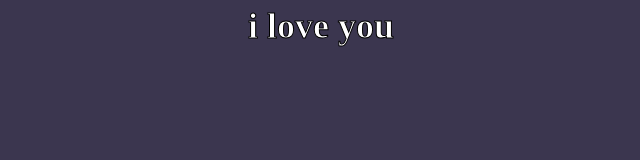
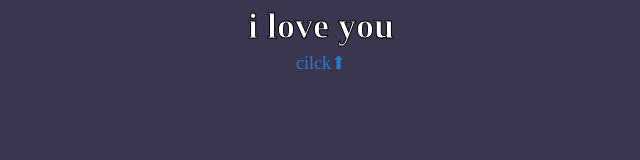
Before and after one commit to Iprahemnasr/text-fill, a plain HTML site: page index.html in a window 1280 px wide. Shown: the full height of the page, 319-959 px from the left. Drawn offline with Linux system fonts and the light colour scheme.

Commit message:
text fill

```diff
--- a/index.html
+++ b/index.html
@@ -17,6 +17,7 @@
 <body>
   <!-- Project -->
   <h1 class="fill" data-text="i love you">i love you</h1>
+  <div>cilck⬆</div>
   <script src="main.js"></script>
 </body>
 </html>
--- a/style.css
+++ b/style.css
@@ -32,3 +32,9 @@ body {
 .fill:hover::before {
   width: 100%
 }
+div{
+  font-size: 18px;
+  color: #267BCA;
+  width: fit-content;
+  margin: 5px auto
+}
```
